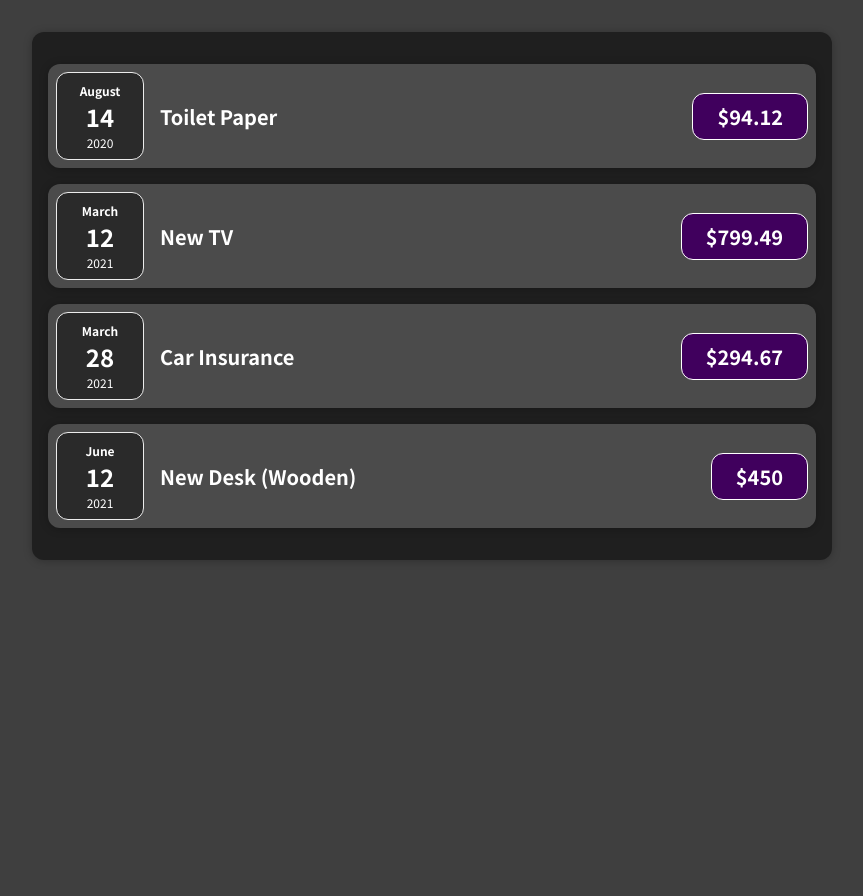
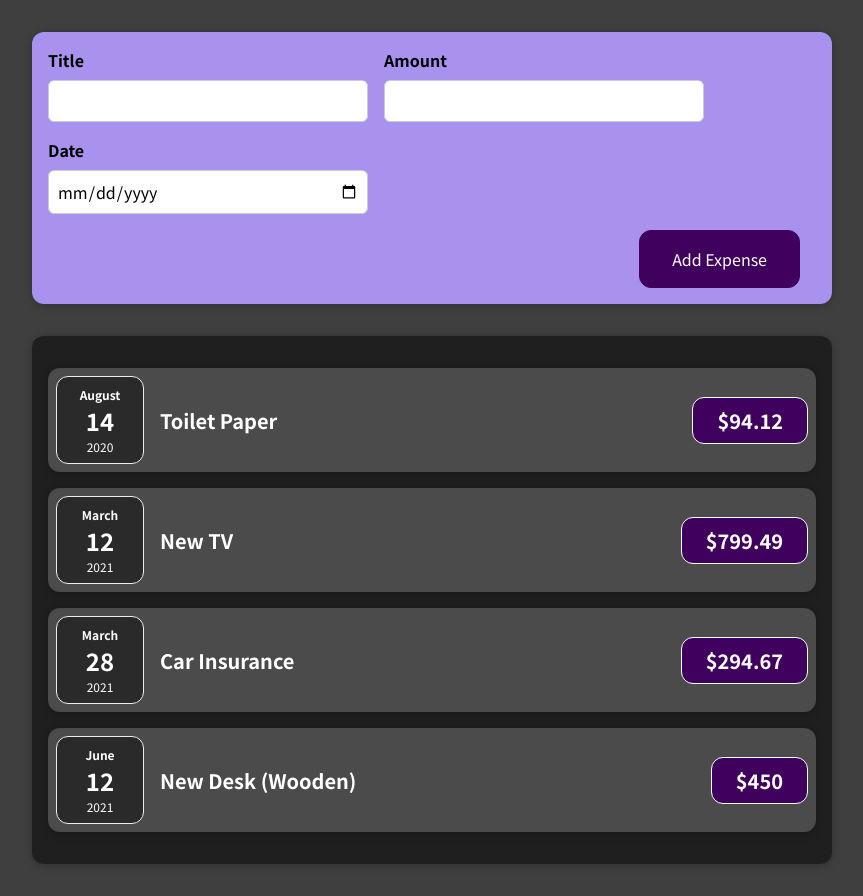
Before and after one commit to Sepinood-Karimi/ExpenseTracker, a React (Create React App) app: page / in a window 1280 px wide. Shown: the whole page, without its empty margins (208-1071 px from the left). Before the commit the page ends 800 px from the top, so only its background shows below. Built offline with nearby package versions, Linux system fonts and the light colour scheme.

Commit message:
add new expense form UI

```diff
--- a/src/App.js
+++ b/src/App.js
@@ -1,4 +1,5 @@
 import Expenses from "./Expenses/Expenses";
+import NewExpense from "./NewExpenses/NewExpense";
 
 function App() {
     const dummy_expenses = [
@@ -24,7 +25,8 @@
     ];
   return (
     <div>
-      <Expenses items={dummy_expenses}/>
+        <NewExpense/>
+        <Expenses items={dummy_expenses}/>
     </div>
   );
 }
--- /dev/null
+++ b/src/NewExpenses/ExpenseForm.css
@@ -0,0 +1,26 @@
+.new-expense__controls {
+    display: flex;
+    flex-wrap: wrap;
+    gap: 1rem;
+    margin-bottom: 1rem;
+    text-align: left;
+}
+
+.new-expense__control label {
+    font-weight: bold;
+    margin-bottom: 0.5rem;
+    display: block;
+}
+
+.new-expense__control input {
+    font: inherit;
+    padding: 0.5rem;
+    border-radius: 6px;
+    border: 1px solid #ccc;
+    width: 20rem;
+    max-width: 100%;
+}
+
+.new-expense__actions {
+    text-align: right;
+}
--- /dev/null
+++ b/src/NewExpenses/ExpenseForm.js
@@ -0,0 +1,26 @@
+import './ExpenseForm.css';
+
+const ExpenseForm = () => {
+  return(
+      <form>
+          <div className="new-expense__controls">
+            <div className="new-expense__control">
+                <label> Title </label>
+                <input type="text"/>
+            </div>
+              <div className="new-expense__control">
+                <label> Amount </label>
+                <input type="text"/>
+            </div>
+              <div className="new-expense__control">
+                <label> Date </label>
+                <input type="date"/>
+            </div>
+          </div>
+          <div className="new-expense__actions">
+              <button type="submit"> Add Expense </button>
+          </div>
+      </form>
+  );
+};
+export default ExpenseForm;
--- /dev/null
+++ b/src/NewExpenses/NewExpense.css
@@ -0,0 +1,38 @@
+.new-expense {
+    background-color: #a892ee;
+    padding: 1rem;
+    margin: 2rem auto;
+    width: 50rem;
+    max-width: 95%;
+    border-radius: 12px;
+    text-align: center;
+    box-shadow: 0 1px 8px rgba(0, 0, 0, 0.25);
+}
+
+.new-expense button {
+    font: inherit;
+    cursor: pointer;
+    padding: 1rem 2rem;
+    border: 1px solid #40005d;
+    background-color: #40005d;
+    color: white;
+    border-radius: 12px;
+    margin-right: 1rem;
+}
+
+.new-expense button:hover,
+.new-expense button:active {
+    background-color: #510674;
+    border-color: #510674;
+}
+
+.new-expense button.alternative {
+    color: #220131;
+    border-color: transparent;
+    background-color: transparent;
+}
+
+.new-expense button.alternative:hover,
+.new-expense button.alternative:active {
+    background-color: #ddb3f8;
+}
--- /dev/null
+++ b/src/NewExpenses/NewExpense.js
@@ -0,0 +1,11 @@
+import './NewExpense.css';
+import ExpenseForm from "./ExpenseForm";
+
+const NewExpense = () => {
+  return(
+      <div className="new-expense">
+          <ExpenseForm/>
+      </div>
+  );
+};
+export default NewExpense;
```
